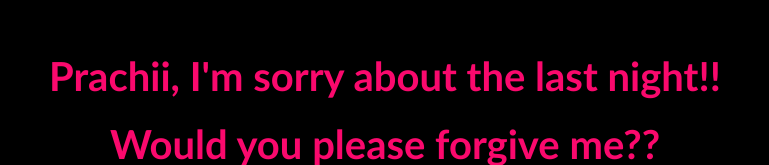
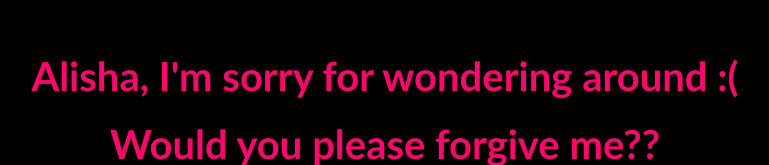
Before and after one commit to odflix/sorryal, a plain HTML site: page index.html in a window 1280 px wide. Shown: the part 158-323 px from the top of the page, without its empty margins (255-1024 px from the left). Drawn offline with Linux system fonts and the light colour scheme.

Commit message:
Update index.html

```diff
--- a/index.html
+++ b/index.html
@@ -6,7 +6,7 @@
     <body>
         <div class="container">
             <div>
-                <h1 class= "header_text">Prachii, I'm sorry about the last night!!</h1>
+                <h1 class= "header_text">Alisha, I'm sorry for wondering around :(</h1>
                 <h1 class="header_text">Would you please forgive me??</h1>
             </div>
             <div class="gif_container">
```
